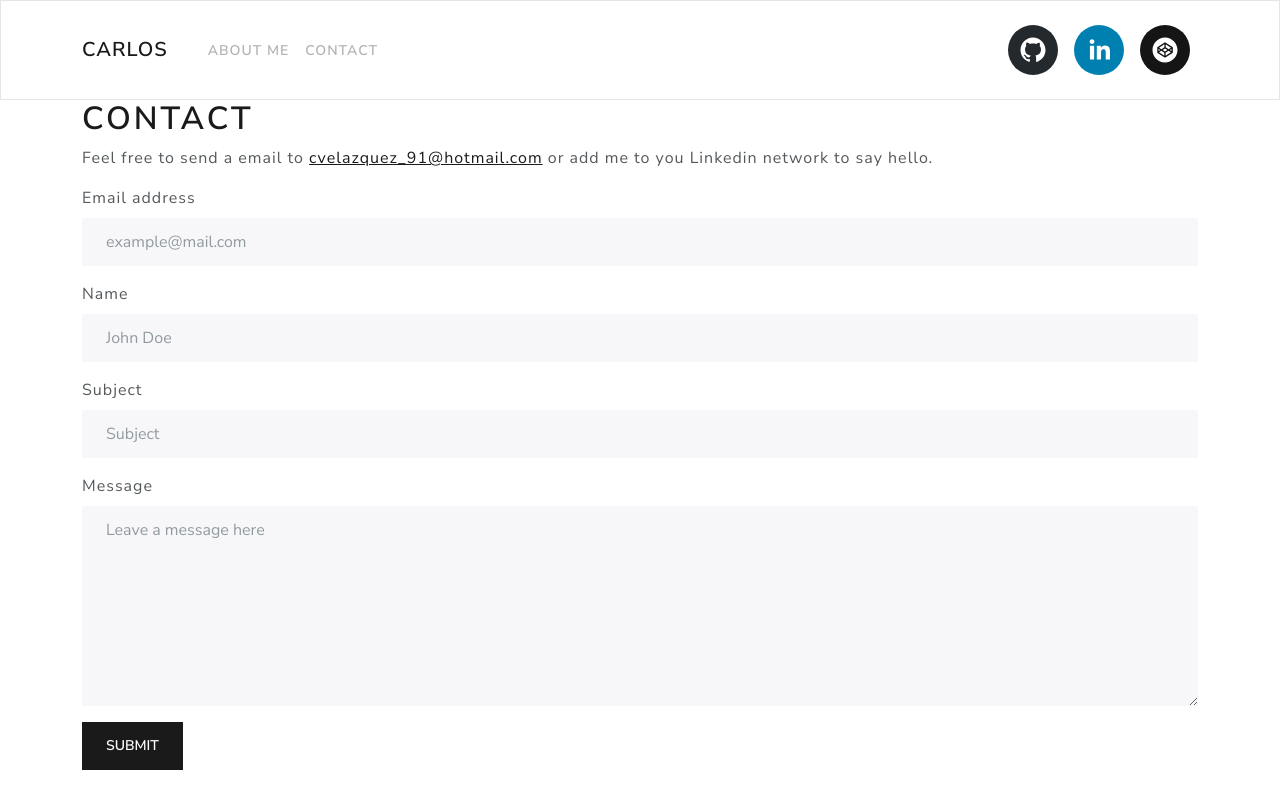
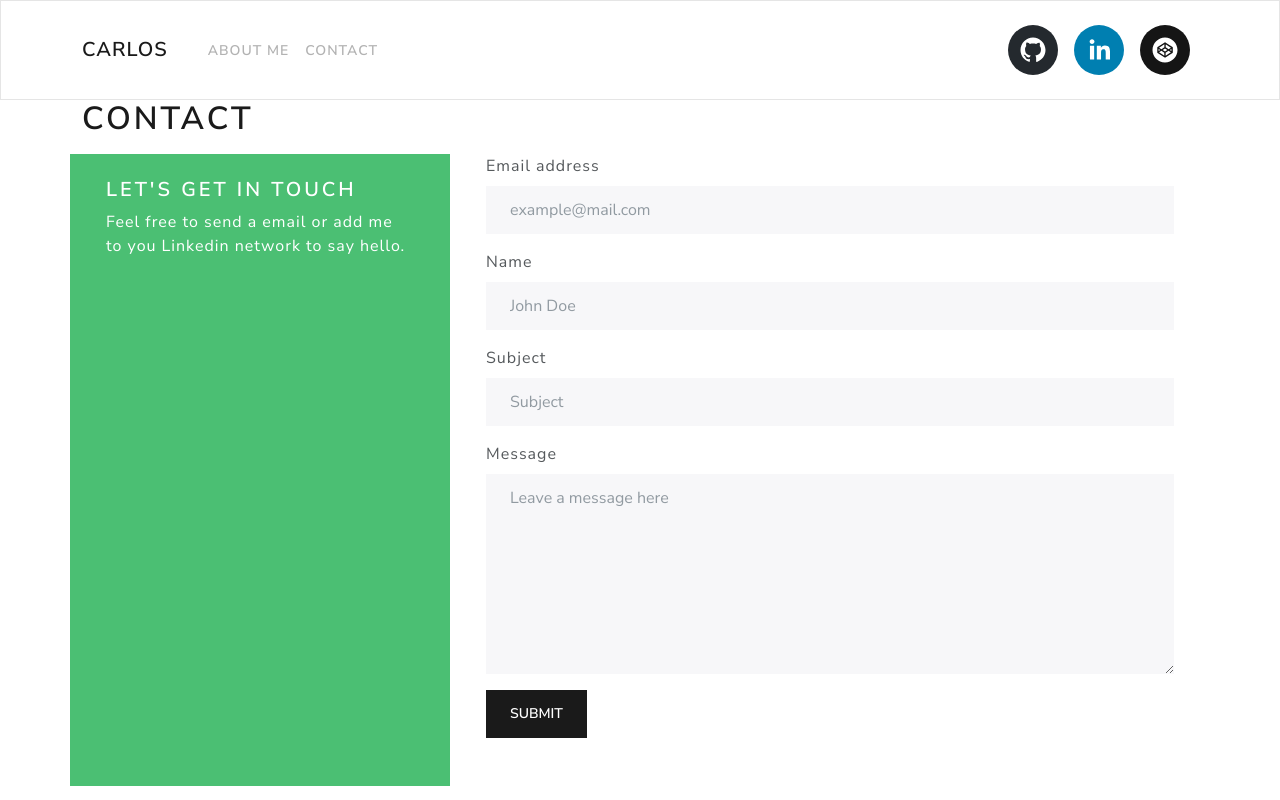
Before and after one commit to tyesh/my-portfolio, a React (Create React App) app: page /contact in a window 1280 px wide. Shown: the top 800 px of the page. Built offline with nearby package versions, Linux system fonts and the light colour scheme; no server answers.

Commit message:
Updated contact form

```diff
--- a/src/components/Contact.js
+++ b/src/components/Contact.js
@@ -63,20 +63,11 @@ const Contact = () => {
       <Header />
       <main className="contact">
         <Container>
-          <Row>
-            <Col>
           <h1>Contact</h1>
-              <p>
-                Feel free to send a email to{" "}
-                <a href="mailto: cvelazquez_91@hotmail.com">
-                  cvelazquez_91@hotmail.com
-                </a>{" "}
-                or add me to you Linkedin network to say hello.
-              </p>
-            </Col>
-          </Row>
           {showNotification && <EmailNotification />}
-          <Form ref={form} onSubmit={sendEmail} autoComplete="off">
+          <Row className="my-3">
+          <Col xs="12" md={{ span: 8, order: 2 }} >
+              <Form ref={form} onSubmit={sendEmail} autoComplete="off" className="px-4 pb-5">
                 <Group className="mb-3" controlId="from_name">
                   <Label>Email address</Label>
                   <Control
@@ -87,7 +78,11 @@ const Contact = () => {
                 </Group>
                 <Group className="mb-3" controlId="user_name">
                   <Label>Name</Label>
-              <Control type="text" name="user_name" placeholder="John Doe" />
+                  <Control
+                    type="text"
+                    name="user_name"
+                    placeholder="John Doe"
+                  />
                 </Group>
                 <Group className="mb-3" controlId="subject">
                   <Label>Subject</Label>
@@ -106,6 +101,16 @@ const Contact = () => {
                   Submit
                 </Button>
               </Form>
+            </Col>
+            <Col xs="12" md={{ span: 4, order: 1 }} style={{ backgroundColor: "#4bbf73" }}>
+              <div className="m-4" style={{color: "#fff"}}>
+                <h2 className="h4" style={{color: "#fff"}}>Let's get in touch</h2>
+                <p>
+                  Feel free to send a email or add me to you Linkedin network to say hello.
+                </p>
+              </div>
+            </Col>
+          </Row>
         </Container>
       </main>
       <Footer />
--- a/src/components/sections/MyReferences.js
+++ b/src/components/sections/MyReferences.js
@@ -47,7 +47,7 @@ const MyReferences = () => {
                     className="avatar-reference"
                   />
                 </Col>
-                <Col xs="8">
+                <Col xs="8" className="px-4">
                   <h4 className="card-title">{reference.name}</h4>
                   <p className="card-text">{reference.email}</p>
                 </Col>
--- a/src/components/sections/MySkills.js
+++ b/src/components/sections/MySkills.js
@@ -4,6 +4,7 @@ import sanityClient from "../../client.js";
 
 const MySkills = () => {
   const [skills, setSkills] = useState(null);
+  const [animateSkill, setaAnimateSkill] = useState({ y: 0, opacity: 1});
 
   useEffect(() => {
     sanityClient
```
Lines whose indentation alone changed are shown as unchanged.
